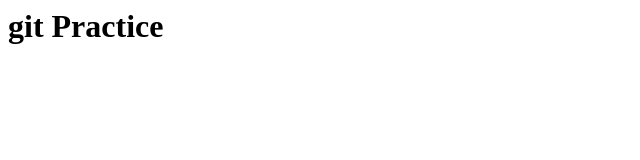
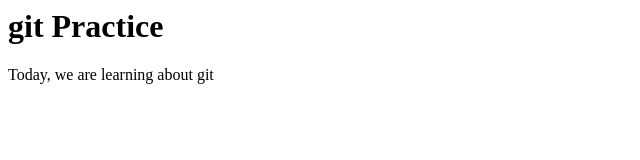
Before and after one commit to steve-t-yates/cse102, a plain HTML site: page index.html in a window 1280 px wide. Shown: the whole page, without its empty margins (0-640 px from the left). Drawn offline with Linux system fonts and the light colour scheme.

Commit message:
Added a PP

```diff
--- a/index.html
+++ b/index.html
@@ -4,5 +4,6 @@
 </head>
 <body>
 	<h1>git Practice</h1>
+	<p>Today, we are learning about git</p>
 </body>
 </html>
```
